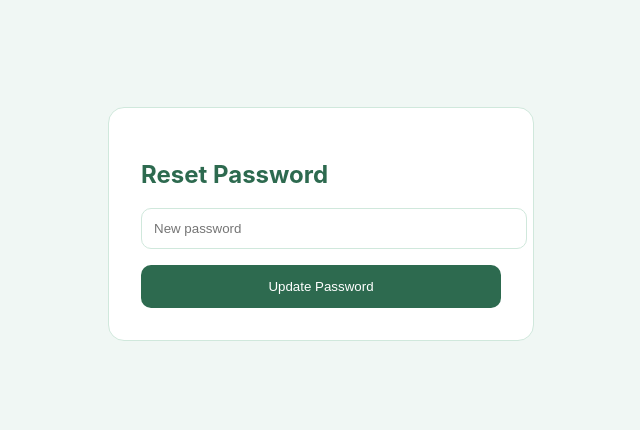
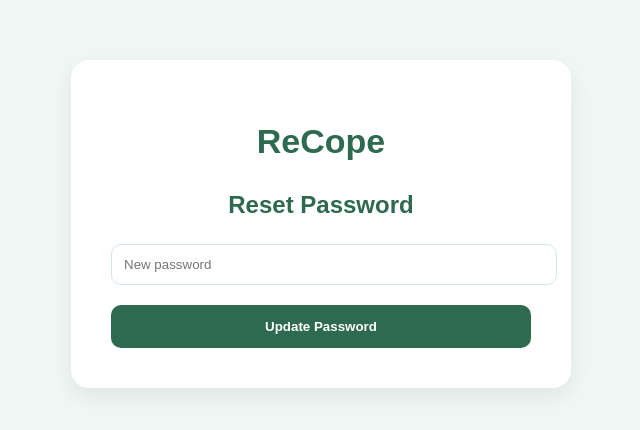
Before and after one commit to iamwhoiam3000/Recope-Final-Web-and-Mobile, a React (Create React App) app in the folder frontend/web/: page /reset-password in a window 1280 px wide. Shown: the part 176-606 px from the top of the page, without its empty margins (319-959 px from the left). Built offline with nearby package versions, Linux system fonts and the light colour scheme; no server answers.

Commit message:
Improve email verification and password reset pages

```diff
--- a/frontend/web/src/pages/EmailVerified.tsx
+++ b/frontend/web/src/pages/EmailVerified.tsx
@@ -1,3 +1,5 @@
+import { Link } from "react-router-dom";
+
 const GREEN = {
   primary: "#2d6a4f",
   light: "#f0f7f4",
@@ -17,25 +19,41 @@ export default function EmailVerified() {
     >
       <div
         style={{
+          textAlign: "center",
           background: "#fff",
-          padding: 40,
-          borderRadius: 16,
-          boxShadow: "0 5px 20px rgba(0,0,0,.08)",
-          textAlign: "center",
-          maxWidth: 420,
+          padding: "50px 60px",
+          borderRadius: 18,
+          boxShadow: "0 8px 25px rgba(0,0,0,0.08)",
         }}
       >
-        <h1 style={{ color: GREEN.primary }}>
-          ✅ Email Verification Successful!
-        </h1>
+        <Link
+          to="/"
+          style={{
+            textDecoration: "none",
+          }}
+        >
+          <h1
+            style={{
+              color: GREEN.primary,
+              fontSize: 36,
+              fontWeight: 800,
+              marginBottom: 30,
+              cursor: "pointer",
+            }}
+          >
+            ReCope
+          </h1>
+        </Link>
 
-        <p style={{ marginTop: 15 }}>
-          Your email has been verified successfully.
-        </p>
-
-        <p>
-          You may now close this window and sign in to ReCope.
-        </p>
+        <h2
+          style={{
+            color: GREEN.primary,
+            fontSize: 28,
+            fontWeight: 700,
+          }}
+        >
+          Email Verification Successful!
+        </h2>
       </div>
     </div>
   );
--- a/frontend/web/src/pages/ResetPassword.tsx
+++ b/frontend/web/src/pages/ResetPassword.tsx
@@ -1,4 +1,5 @@
 import { useState } from "react";
+import { Link } from "react-router-dom";
 import { supabase } from "../lib/supabase";
 
 const GREEN = {
@@ -31,11 +32,67 @@ export default function ResetPassword() {
   };
 
   return (
-    <div style={{ minHeight: "100vh", display: "flex", alignItems: "center", justifyContent: "center", background: GREEN.light }}>
-      <form onSubmit={handleReset} style={{ width: 360, background: "#fff", padding: 32, borderRadius: 16, border: `1px solid ${GREEN.mid}` }}>
-        <h2 style={{ color: GREEN.primary }}>Reset Password</h2>
+  <div
+    style={{
+      minHeight: "100vh",
+      display: "flex",
+      justifyContent: "center",
+      alignItems: "center",
+      background: GREEN.light,
+      fontFamily: "sans-serif",
+    }}
+  >
+    <form
+      onSubmit={handleReset}
+      style={{
+        width: 420,
+        background: "#fff",
+        padding: 40,
+        borderRadius: 18,
+        boxShadow: "0 8px 25px rgba(0,0,0,0.08)",
+      }}
+    >
+      <Link
+        to="/"
+        style={{
+          textDecoration: "none",
+        }}
+      >
+        <h1
+          style={{
+            color: GREEN.primary,
+            textAlign: "center",
+            fontSize: 34,
+            fontWeight: 800,
+            marginBottom: 30,
+            cursor: "pointer",
+          }}
+        >
+          ReCope
+        </h1>
+      </Link>
 
-        {message && <p>{message}</p>}
+      <h2
+        style={{
+          textAlign: "center",
+          color: GREEN.primary,
+          marginBottom: 25,
+        }}
+      >
+        Reset Password
+      </h2>
+
+      {message && (
+        <p
+          style={{
+            textAlign: "center",
+            marginBottom: 15,
+            color: GREEN.primary,
+          }}
+        >
+          {message}
+        </p>
+      )}
 
       <input
         type="password"
@@ -48,7 +105,7 @@ export default function ResetPassword() {
           padding: 12,
           borderRadius: 10,
           border: `1px solid ${GREEN.mid}`,
-            marginBottom: 16,
+          marginBottom: 20,
         }}
       />
 
@@ -62,6 +119,7 @@ export default function ResetPassword() {
           color: "#fff",
           border: "none",
           borderRadius: 10,
+          fontWeight: 600,
         }}
       >
         {loading ? "Updating..." : "Update Password"}
```
Lines whose indentation alone changed are shown as unchanged.
